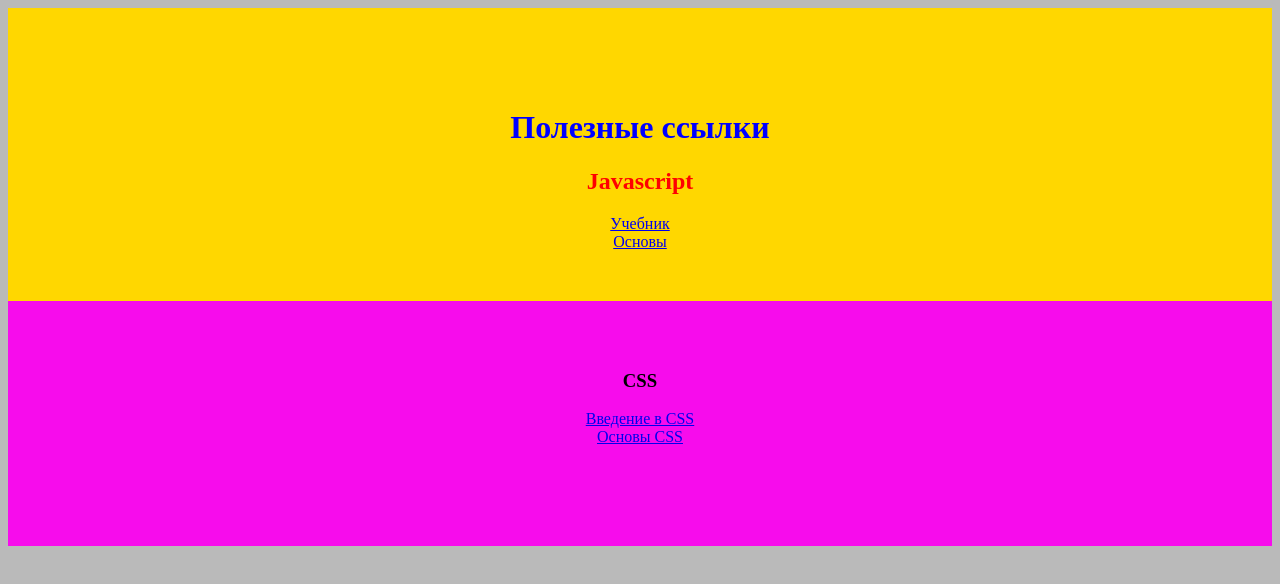
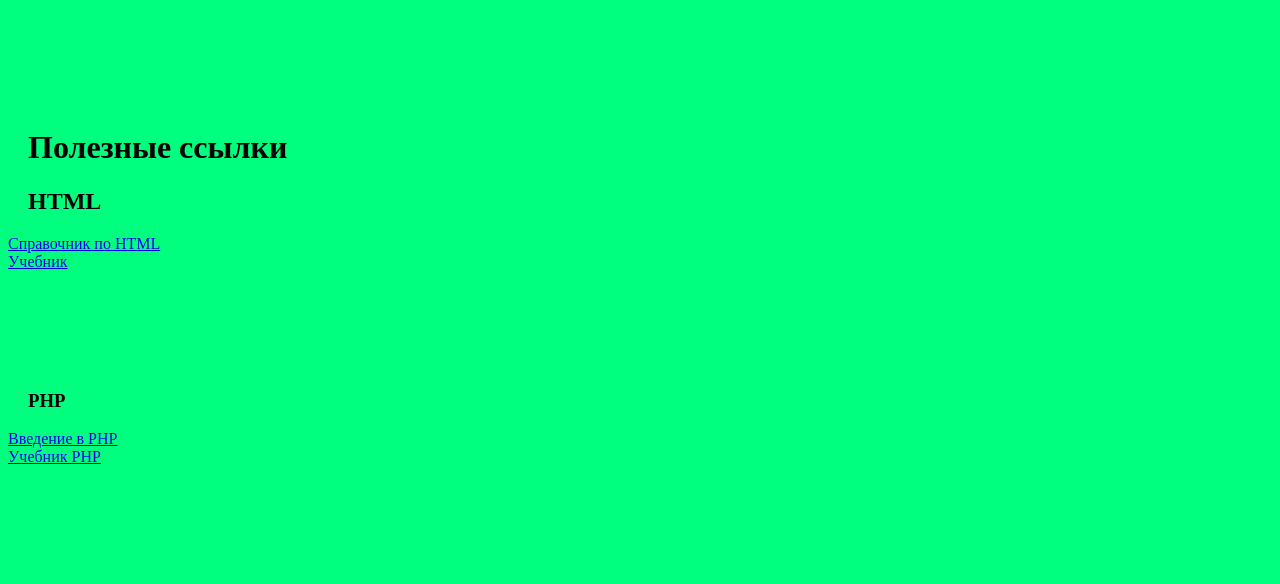
Before and after one commit to halkhard/halkhard.github.io, a plain HTML site: page halk.html in a window 1280 px wide. Drawn offline with Linux system fonts and the light colour scheme.

Commit message:
Update halk.html

```diff
--- a/halk.html
+++ b/halk.html
@@ -1,18 +1,18 @@
 
 <!DOCTYPE html>
 <html>
-<body style="background:#bababa; text-align:center;">
- <div style="background:gold;padding-top:80px;padding-bottom:50px; ">
-  <h1 style="color:blue">Полезные ссылки</h1>
-<h2 style="color:red">Javascript</h2>
-  <a href="https://schoolsw3.com/js/ "> Учебник </a> </br>
- <a href="https://learn.javascript.ru/"  > Основы </a>
+<body style="background:#00FF7F; text-align:left;">
+ <div style=" padding-top:100px;  ">
+  <h1 style="padding-left:20px">Полезные ссылки</h1>
+<h2 style="padding-left:20px">HTML</h2>
+  <a href="https://webref.ru/html"> Справочник по HTML </a> </br>
+ <a href="http://wm-school.ru/html/html_start.html"> Учебник </a>
  </div>
 
-  <div style="background:#f70cec;padding-top:50px;padding-bottom:100px; ">
-  <h3>CSS</h3>
-<div> <a href="http://htmlbook.ru/samcss" > Введение в CSS </a> </div>
-  <a href="https://idg.net.ua/blog/uchebnik-css"> Основы CSS </a>
+  <div style=" padding-top:100px; ">
+  <h3 style="padding-left:20px">PHP</h3>
+<div> <a href="http://php720.com/" > Введение в PHP </a> </div>
+  <a href="https://proglib.io/p/php-books/"> Учебник PHP </a>
  </div>
 </body>
 </html>
```
